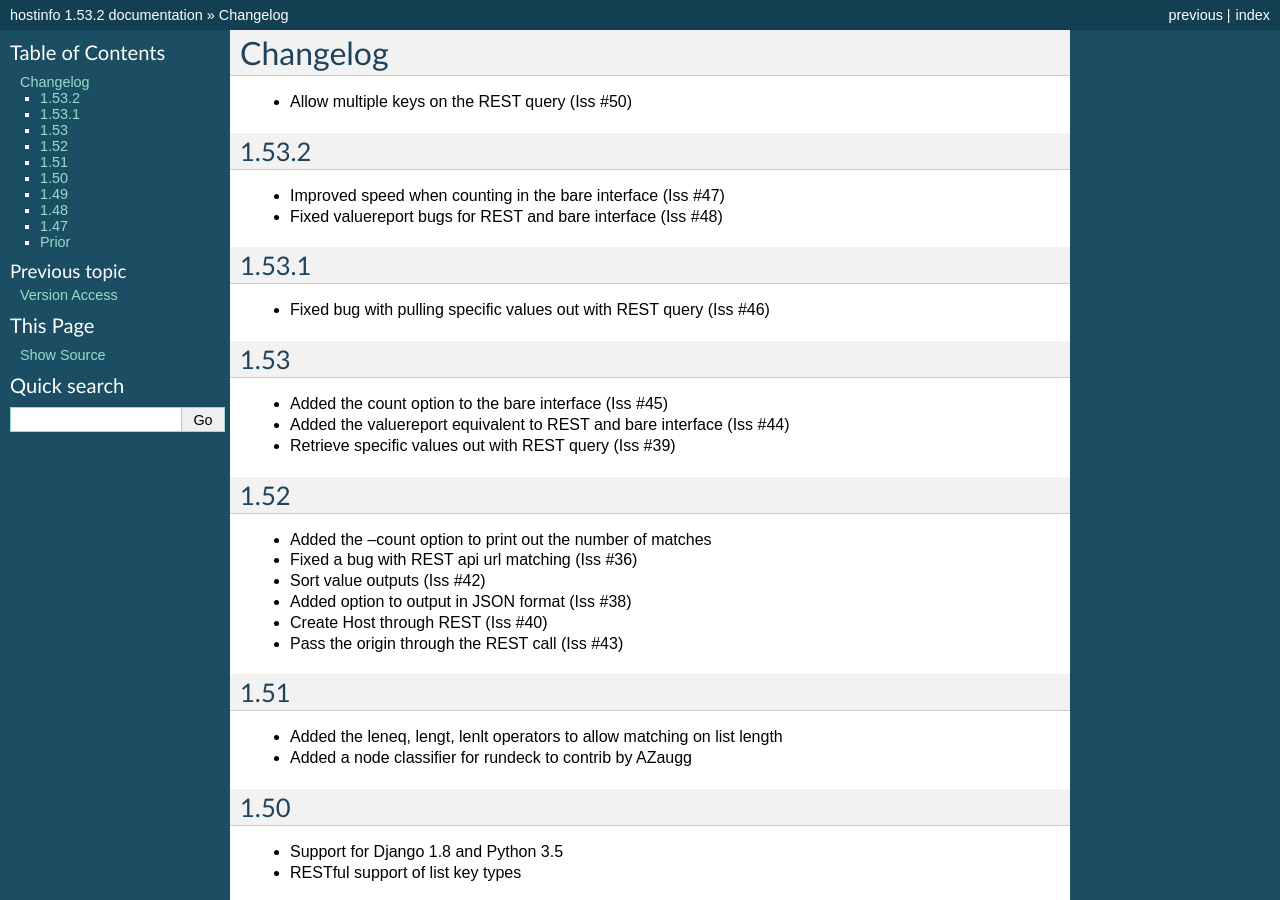
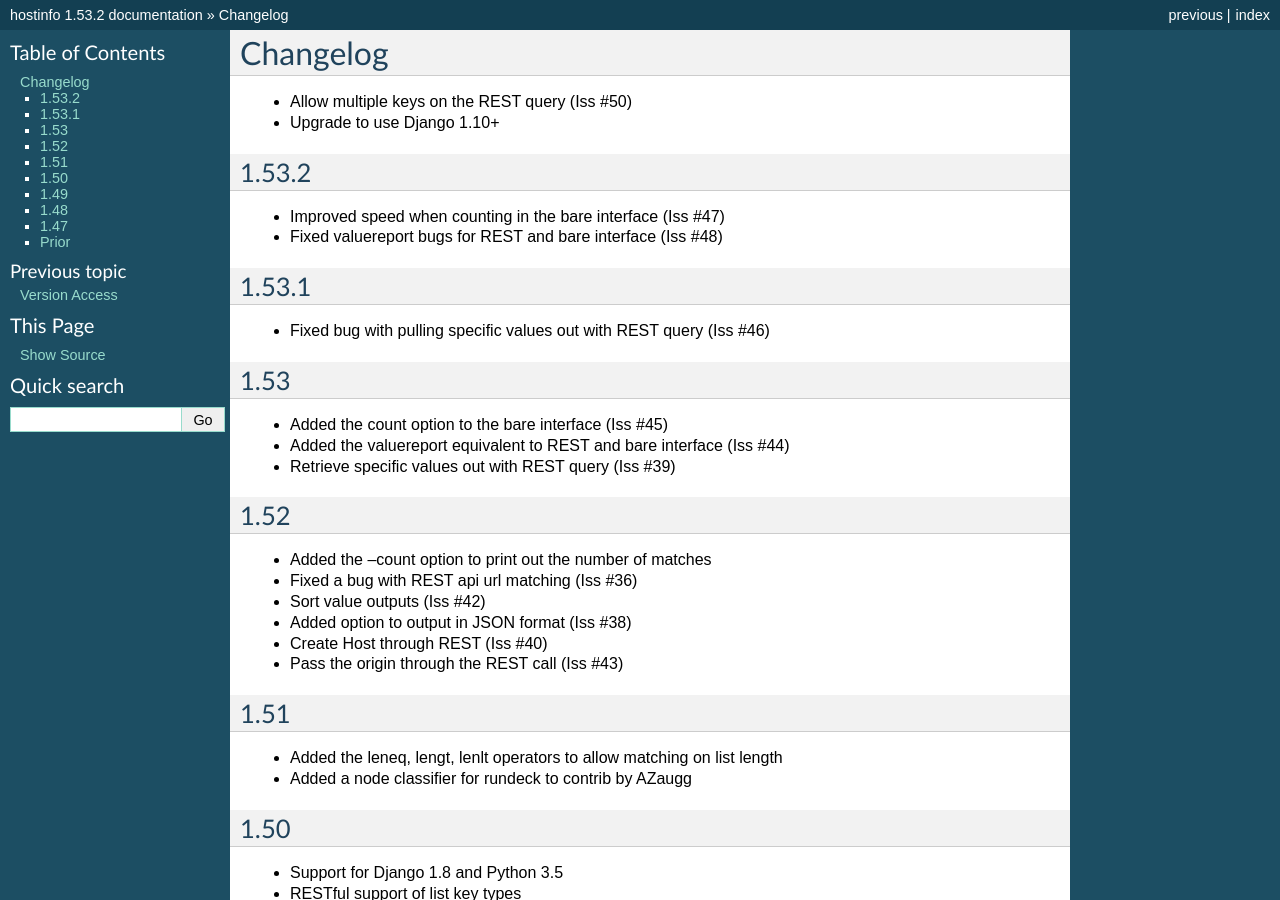
Before and after one commit to dwagon/Hostinfo, a Sphinx documentation site: the page built from docs/changelog.rst, in a window 1280 px wide and 900 px high. Built offline with Sphinx 7.4.7, drawn with Linux system fonts in a browser that asks for light colours.

Commit message:
Updated changelog

```diff
--- a/docs/changelog.rst
+++ b/docs/changelog.rst
@@ -2,6 +2,7 @@ Changelog
 ---------
 
 * Allow multiple keys on the REST query (Iss #50)
+* Upgrade to use Django 1.10+
 
 1.53.2
 ======
```
